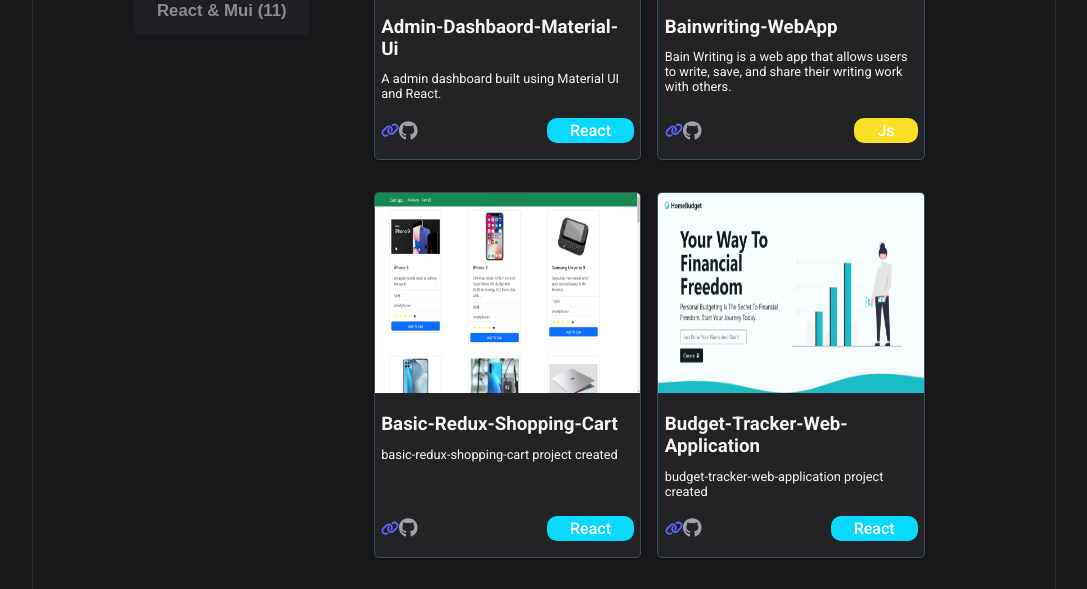
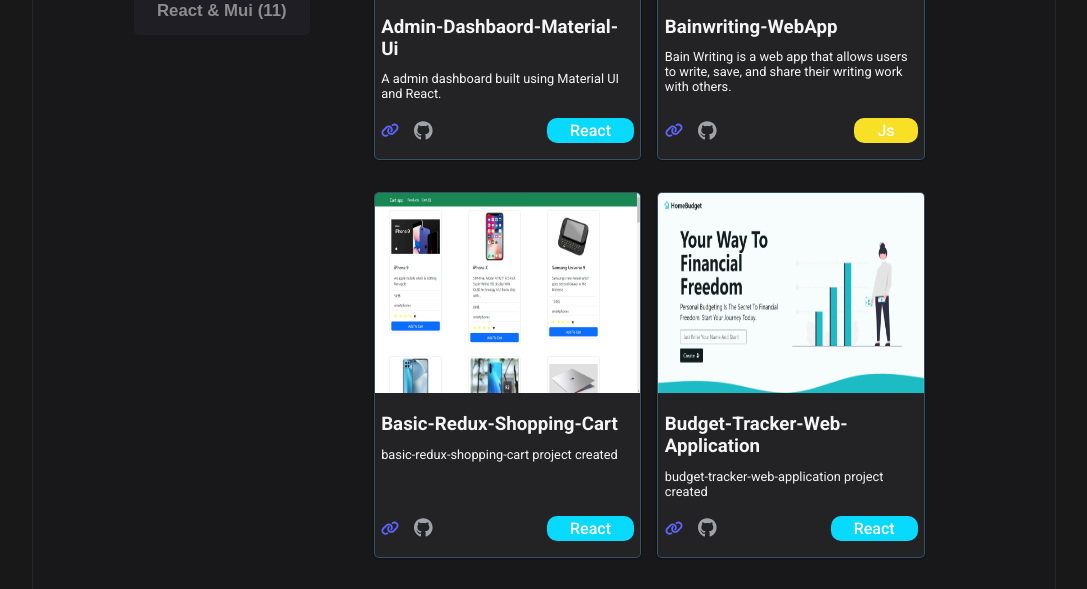
Before and after one commit to hamoz07/personal-portfolio, a React (Vite) app: page / in a window 1280 px wide. Shown: the part 1160-1749 px from the top of the page, without its empty margins (96-1183 px from the left). Built offline with nearby package versions, Linux system fonts and the light colour scheme.

Commit message:
gap between two icons added

```diff
--- a/src/components/4- main/main.css
+++ b/src/components/4- main/main.css
@@ -136,12 +136,13 @@ main
   cursor: pointer;
 }
 
+main section.right-side .card > div.project-info div.discover-project .flex{
+  gap: 15px;
+}
+
 main section.right-side .card > div.project-info div.discover-project a {
   font-size: 0.9rem;
   color: var(--blue);
-
-  align-items: center;
-  gap: 5px;
 }
 
 .card span{
```
